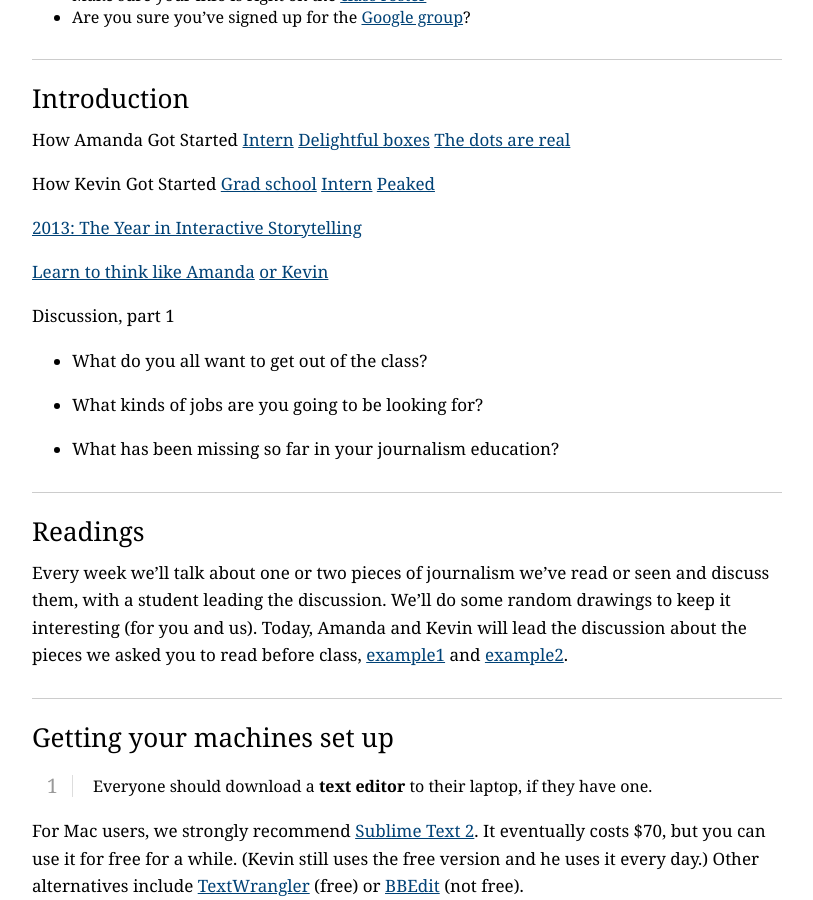
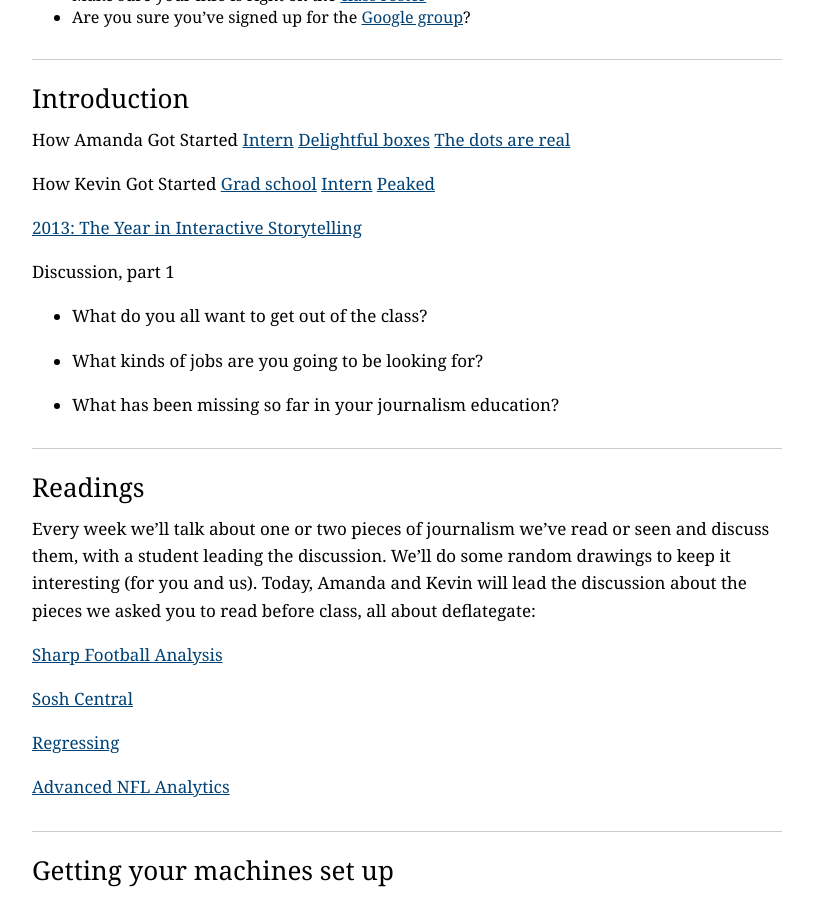
Before and after one commit to kpq/spring-2015, a Jekyll site: the page built from classes/intro/index.md, in a window 1280 px wide and 900 px high, scrolled down 449 px. Shown: the whole window, without its empty margins (233-1046 px from the left). Built offline with Jekyll 4.4.1, drawn with Linux system fonts in a browser that asks for light colours; Markdown is read by kramdown in place of the engine named in the settings; some of the changed text lies outside the part shown.

```diff
--- a/classes/intro/index.md
+++ b/classes/intro/index.md
@@ -10,8 +10,8 @@ Finally, we'll get inspired by some code we see online and use it for a quick de
 
 ##Housekeeping
 
--   Make sure your info is right on the [class roster](google spreadsheets)
--   Are you sure you've signed up for the [Google group](link tktk)?
+-   Make sure your info is right on the [class roster](https://docs.google.com/spreadsheets/d/1W753AamUgr9wTKawTzDbJooIbyP_v5H_iWZg9a8ZTZY/edit#gid=0)
+-   Are you sure you've signed up for the [Google group](https://groups.google.com/forum/#!forum/spring-2015-data-journalism)?
 
 ##Introduction
 
@@ -21,8 +21,6 @@ How Kevin Got Started [Grad school](http://www.columbiamissourian.com/m/1497/wev
 
 [2013: The Year in Interactive Storytelling](http://www.nytimes.com/newsgraphics/2013/12/30/year-in-interactive-storytelling/)
 
-[Learn to think like Amanda](http://chartsnthings.tumblr.com/post/23348191031/amanda-cox-and-countrymen-chart-the-facebook-i-p-o) [or Kevin](http://kpq.github.io/)
-
 Discussion, part 1
 
 - What do you all want to get out of the class?
@@ -31,9 +29,18 @@ Discussion, part 1
 
 - What has been missing so far in your journalism education?
 
-##Readings
+<h2 id="readings">Readings</h2>
 
-Every week we'll talk about one or two pieces of journalism we've read or seen and discuss them, with a student leading the discussion. We'll do some random drawings to keep it interesting (for you and us). Today, Amanda and Kevin will lead the discussion about the pieces we asked you to read before class, [example1](http://www.google.com) and [example2](http://www.google.com).
+Every week we'll talk about one or two pieces of journalism we've read or seen and discuss them, with a student leading the discussion. We'll do some random drawings to keep it interesting (for you and us). Today, Amanda and Kevin will lead the discussion about the pieces we asked you to read before class, all about deflategate:
+
+[Sharp Football Analysis](http://www.sharpfootballanalysis.com/blog/2015/the-new-england-patriots-prevention-of-fumbles-is-nearly-impossible)
+
+[Sosh Central](http://soshcentral.com/football-science/football-statistics/2015/01/27/fumbling-data-truth-patriots-fumble-rate/)
+
+[Regressing](http://regressing.deadspin.com/why-those-statistics-about-the-patriots-fumbles-are-mos-1681805710)
+
+[Advanced NFL Analytics](http://www.advancedfootballanalytics.com/index.php/home/analysis/team-analysis/227-a-look-at-ne-s-fumbles)
+
 
 ##Getting your machines set up
 
@@ -69,10 +76,10 @@ What do we need to learn?
 14. [Thinking creatively about data](http://deadspin.com/infographic-is-your-states-highest-paid-employee-a-co-489635228) [Another](http://www.nytimes.com/interactive/2014/05/11/upshot/up-soccer-table.html)
 15. [Even more creatively](http://www.karlward.com/blog/2014/04/th_s-lan_-is-yo_r-l_nd/)
 
-##Homework
+<!-- ##Homework
 
 Your assignment is to:
 
 1. Gather data for a map (states, counties, or some other area you can find boundary information for.) You don't want to make a map about population, so be sure you also gather a demoninator if you need it.
 
-2. Do the readings for next week's class.
+2. Do the readings for next week's class. -->
```
Also changed, not shown: 1 other file.
